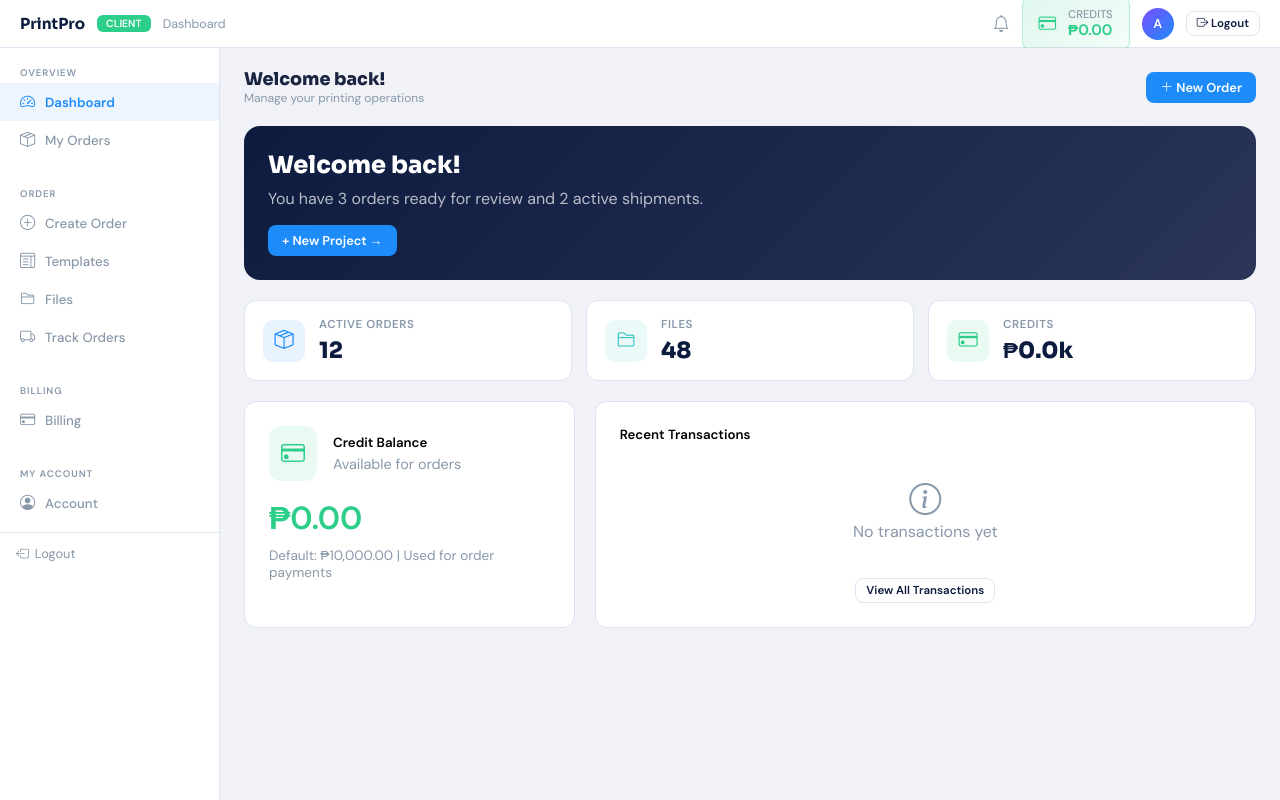
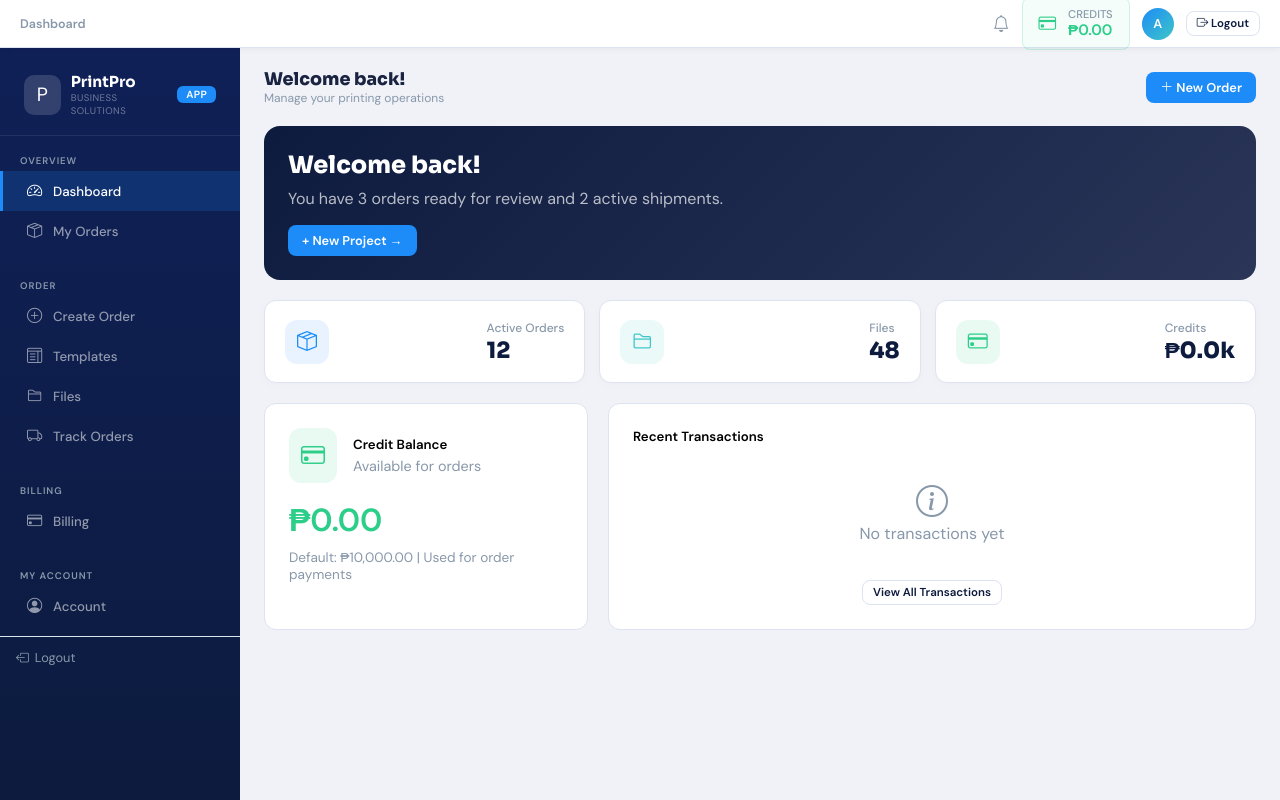
Before and after one commit to Haru0117/printpro, a PHP site: page /printpro/client/index.php in a window 1280 px wide. Run offline with PHP 8.4, Linux system fonts and the light colour scheme; a user stored in the database is signed in; data comes from the database, SQL or seed files in the repository; data that the repository does not hold is empty.

Commit message:
refactor: modernize admin dashboard UI with updated dark mode styling and component refinements

```diff
--- a/assets/css/printpro.css
+++ b/assets/css/printpro.css
@@ -1,5 +1,6 @@
 :root {
   --navy: #0d1b3e;
+  --sidebar: #0f2057;
   --accent: #1d8cf8;
   --accent2: #00c6ff;
   --teal: #3ec6c6;
@@ -11,6 +12,20 @@
   --muted: #8898aa;
   --off: #f4f6fb;
   --white: #fff;
+  --dark-bg: #0a1628;
+  --dark-card: #111e40;
+  --dark-card2: #162048;
+}
+
+[data-theme="dark"] {
+  --navy: #e0e6ed;
+  --off: #0d1b3e;
+  --border: rgba(255, 255, 255, 0.08);
+  --dark-bg: #0a1628;
+  --dark-card: #111e40;
+  --dark-card2: #162048;
+  --muted: #8898aa;
+  --accent: #fb6340;
 }
 
 * {
@@ -187,6 +202,9 @@ body {
   align-items: center;
   justify-content: space-between;
   padding: 0 20px;
+  box-shadow: 0 1px 6px rgba(0, 0, 0, .06);
+  position: relative;
+  z-index: 100;
   flex-shrink: 0;
 }
 
@@ -246,10 +264,9 @@ body {
 
 /* ── SIDEBAR ── */
 .sidebar {
-  width: 220px;
+  width: 240px;
   flex-shrink: 0;
-  background: #fff;
-  border-right: 1px solid var(--border);
+  background: linear-gradient(180deg, #0f2057 0%, #0d1b3e 100%);
   display: flex;
   flex-direction: column;
   overflow-y: auto;
@@ -271,24 +288,25 @@ body {
 .nav-item {
   display: flex;
   align-items: center;
-  gap: 9px;
-  padding: 9px 20px;
+  gap: 10px;
+  padding: 10px 24px;
   font-size: .83rem;
   font-weight: 500;
-  color: var(--muted);
+  color: rgba(255, 255, 255, .55);
   cursor: pointer;
+  border-left: 3px solid transparent;
   transition: all .15s;
 }
 
 .nav-item:hover {
-  color: var(--navy);
-  background: var(--off);
+  color: #fff;
+  background: rgba(255, 255, 255, .05);
 }
 
 .nav-item.active {
-  color: var(--accent);
-  background: rgba(29, 140, 248, .08);
-  font-weight: 600;
+  color: #fff;
+  background: rgba(29, 140, 248, .18);
+  border-left-color: var(--accent);
 }
 
 .nav-item i {
@@ -341,30 +359,35 @@ body {
 .kpi-card {
   background: #fff;
   border-radius: 12px;
-  padding: 16px 18px;
   border: 1px solid var(--border);
+  padding: 18px 20px;
   display: flex;
   align-items: center;
-  gap: 14px;
+  justify-content: space-between;
+  box-shadow: 0 2px 10px rgba(0, 0, 0, 0.02);
+  transition: transform .2s, background-color 0.3s ease, border-color 0.3s ease;
+}
+
+.kpi-card:hover {
+  transform: translateY(-2px);
+  box-shadow: 0 4px 15px rgba(0, 0, 0, 0.05);
 }
 
 .kpi-icon {
-  width: 42px;
-  height: 42px;
-  border-radius: 10px;
+  width: 44px;
+  height: 44px;
+  border-radius: 12px;
   display: grid;
   place-items: center;
-  font-size: 1.2rem;
+  font-size: 1.25rem;
   flex-shrink: 0;
 }
 
 .kpi-lbl {
-  font-size: .72rem;
+  font-size: .75rem;
   color: var(--muted);
-  font-weight: 600;
-  text-transform: uppercase;
-  letter-spacing: .05em;
-  margin-bottom: 4px;
+  margin-top: 1px;
+  font-weight: 500;
 }
 
 .kpi-val {
--- a/client/index.php
+++ b/client/index.php
@@ -59,20 +59,18 @@ try {
     <!-- Topbar -->
     <div class="topbar">
       <div class="topbar-left">
-        <span class="logo-text">PrintPro</span>
-        <span class="role-badge role-client" id="topRoleBadge">Client</span>
-        <span style="font-size:.78rem;color:var(--muted);" id="topPageTitle">Dashboard</span>
+        <span style="font-size:.78rem;color:var(--muted);font-weight:600;" id="topPageTitle">Dashboard</span>
       </div>
       <div class="topbar-right">
         <i class="bi bi-bell" style="color:var(--muted);font-size:1.05rem;cursor:pointer;"></i>
-        <div style="display:flex;align-items:center;gap:12px;padding:10px 16px;background:linear-gradient(135deg,rgba(45,206,137,.15),rgba(45,206,137,.05));border:1px solid rgba(45,206,137,.3);border-radius:8px;cursor:pointer;" onclick="showPage('cbilling')" title="Click to view billing">
+        <div style="display:flex;align-items:center;gap:12px;padding:10px 16px;background:rgba(45,206,137,0.05);border:1px solid rgba(45,206,137,0.2);border-radius:8px;cursor:pointer;" onclick="showPage('cbilling')" title="Click to view billing">
           <i class="bi bi-credit-card" style="color:var(--success);font-size:1.1rem;"></i>
           <div style="font-size:.85rem;line-height:1.2;">
             <div style="color:var(--muted);font-size:.7rem;font-weight:500;">CREDITS</div>
             <div style="font-weight:700;color:var(--success);font-size:.95rem;" id="topbarCredits">₱<?php echo number_format($credit_balance, 0); ?></div>
           </div>
         </div>
-        <div class="avatar" id="topAvatar" style="background:linear-gradient(135deg,#7c4dff,#1d8cf8);cursor:pointer;"
+        <div class="avatar" id="topAvatar" style="background:linear-gradient(135deg,var(--accent),var(--teal));cursor:pointer;width:32px;height:32px;"
           onclick="showPage('account')"><?php echo strtoupper(substr($userName, 0, 1)); ?></div>
         <button class="btn btn-outline btn-sm" onclick="location.href='../api/logout.php'"><i
             class="bi bi-box-arrow-right"></i> Logout</button>
@@ -83,6 +81,14 @@ try {
 
       <!-- SIDEBAR -->
       <div class="sidebar" id="sidebarEl">
+        <div style="padding: 24px 24px 18px; display: flex; align-items: center; gap: 10px; border-bottom: 1px solid rgba(255, 255, 255, .08);">
+          <div style="width: 40px; height: 40px; border-radius: 10px; background: rgba(255, 255, 255, .15); display: grid; place-items: center; color: #fff; font-size: 1.2rem;">P</div>
+          <div>
+            <div style="font-family: 'Sora', sans-serif; font-weight: 700; font-size: .95rem; color: #fff;">PrintPro</div>
+            <div style="font-size: .6rem; color: rgba(255, 255, 255, .4); letter-spacing: .05em;">BUSINESS SOLUTIONS</div>
+          </div>
+          <div style="font-size: .65rem; background: #1d8cf8; color: #fff; padding: 2px 9px; border-radius: 6px; font-weight: 800; text-transform: uppercase; letter-spacing: 0.3px; flex-shrink: 0;">APP</div>
+        </div>
         <div id="clientNav">
           <div class="nav-section">
             <div class="nav-label">Overview</div>
```
Also changed, not shown: admin_dashboard.html (+152 -123 lines).
